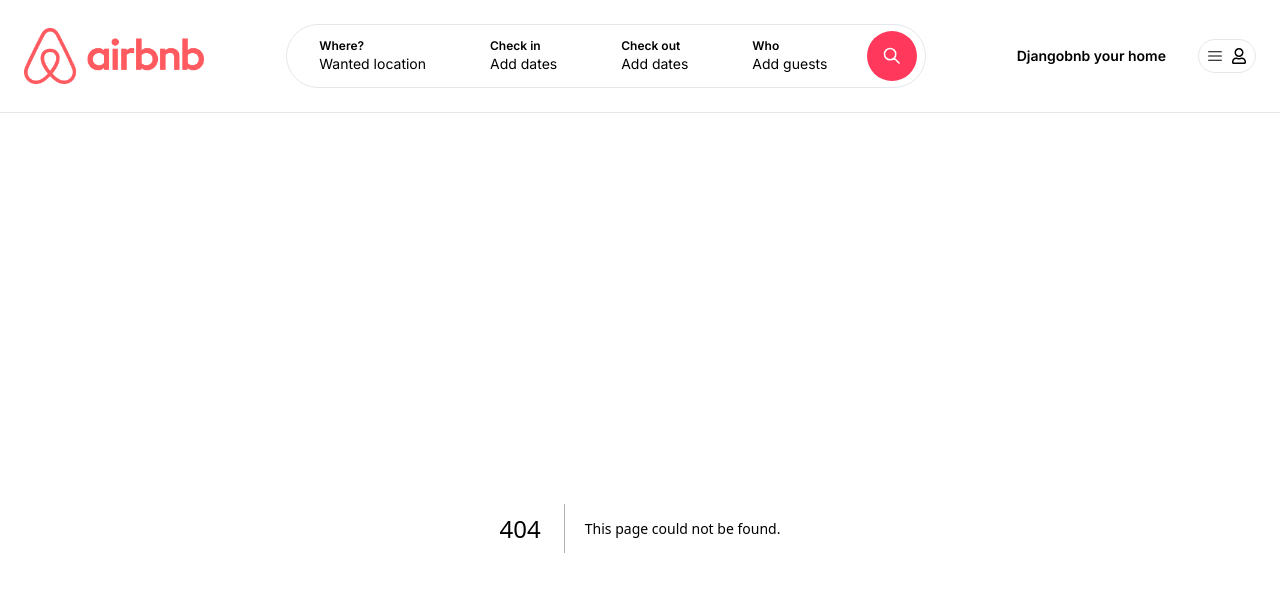
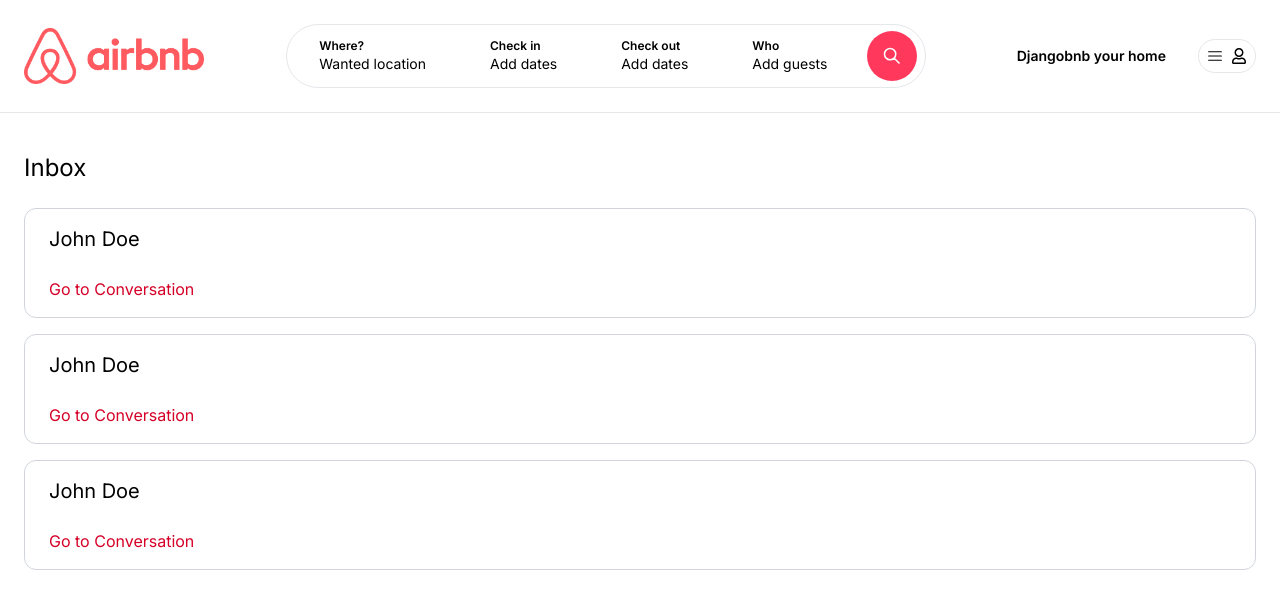
Before and after one commit to arwin50/djangobnb, a Next.js app: page /inbox in a window 1280 px wide. Before the commit this address had no page. Shown: the top 608 px of the page. Built offline with nearby package versions, Linux system fonts and the light colour scheme.

Commit message:
[UI] Added inbox page

```diff
--- /dev/null
+++ b/app/components/inbox/Conversation.tsx
@@ -0,0 +1,10 @@
+import React from "react";
+
+export const Conversation = () => {
+  return (
+    <div className="ps-6 py-4 border cursor-pointer border-gray-300 rounded-xl">
+      <p className="mb-6 text-xl">John Doe</p>
+      <p className="text-airbnbDark">Go to Conversation</p>
+    </div>
+  );
+};
--- /dev/null
+++ b/app/inbox/page.tsx
@@ -0,0 +1,14 @@
+import React from "react";
+import { Conversation } from "../components/inbox/Conversation";
+
+export default function InboxPage() {
+  return (
+    <main className="max-w-[1500px] mx-auto px-6 space-y-4">
+      <h1 className="my-6 text-2xl">Inbox</h1>
+
+      <Conversation />
+      <Conversation />
+      <Conversation />
+    </main>
+  );
+}
```
